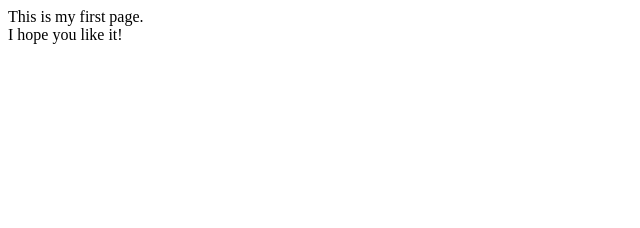
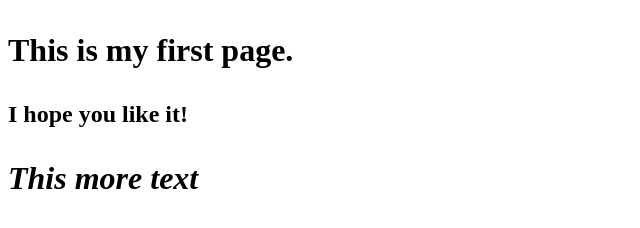
Before and after one commit to AMoore1004/lab-07-html, a plain HTML site: page index.html in a window 1280 px wide. Shown: the whole page, without its empty margins (0-640 px from the left). Drawn offline with Linux system fonts and the light colour scheme.

Commit message:
added headers

```diff
--- a/index.html
+++ b/index.html
@@ -4,8 +4,13 @@
 <title>My Webpage </title>
 </head>
 <body>
-  This is my first page.
-  <br>
-  I hope you like it!
+  <h1>
+  <p><strong>This is my first page.</strong></p>
+  <h2>
+  <p>I hope you like it!</p>
+  <h1>
+  <p><em>This more text</em></p>
+  <h2>
+    <p></p>
 </body>
 </html>
```
